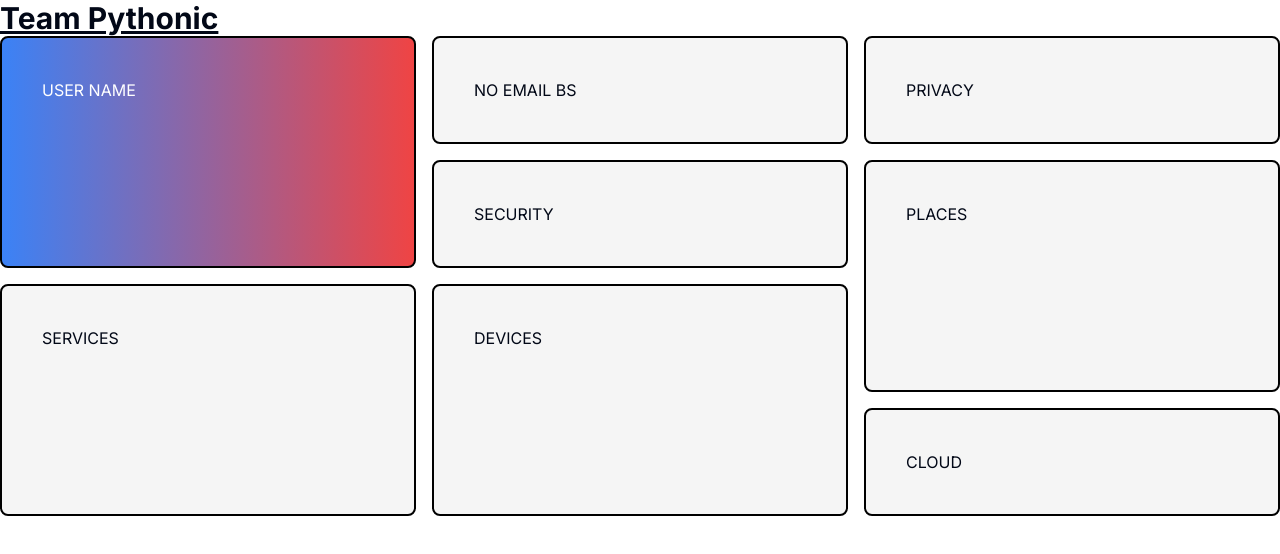
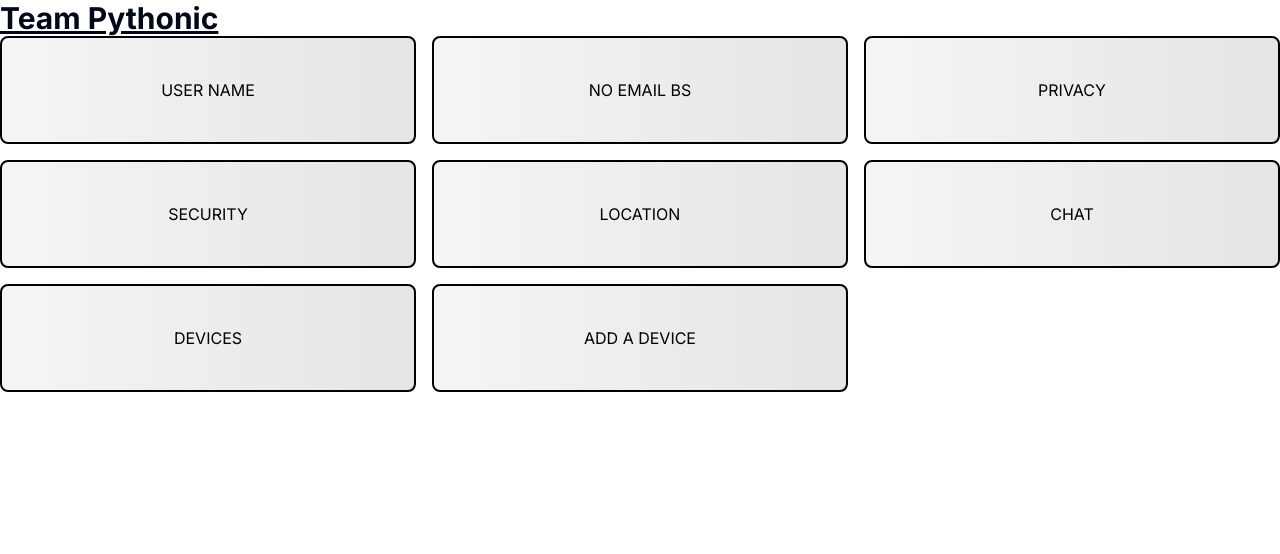
Before and after one commit to CantBeSubh/prisma-hackathon, a Next.js app: page / in a window 1280 px wide. Shown: the top 554 px of the page. Built offline with nearby package versions, Linux system fonts and the light colour scheme.

Commit message:
refactoring

```diff
--- a/app/page.tsx
+++ b/app/page.tsx
@@ -1,4 +1,16 @@
-
+type BentoCardProps = {
+  row?: number
+  col?: number
+  children: React.ReactNode
+}
+const BentoCard = (props: BentoCardProps) => {
+  const { row, col, children } = props
+  return (
+    <div className={`col-span-${col ?? 1} row-span-${row ?? 1} bg-gradient-to-r from-neutral-100 to-neutral-200 rounded-lg border-2 border-black flex items-center justify-center p-10 text-black`}>
+      {children ?? 'PLACEHOLDER'}
+    </div>
+  )
+}
 export default function Home() {
   return (
     <>
@@ -6,30 +18,14 @@ export default function Home() {
         <h1 className="text-3xl font-bold underline">Team Pythonic</h1>
         {/* Bento Grid */}
         <div className="grid grid-cols-3 grid-rows-4 gap-4">
-          <div className="col-span-1 row-span-2 bg-gradient-to-r from-blue-500 to-red-500 rounded-lg border-2 border-black p-10 text-white ">
-            USER NAME
-          </div>
-          <div className="col-span-1 row-span-1 bg-neutral-100 rounded-lg border-2 border-black p-10">
-            NO EMAIL BS
-          </div>
-          <div className="col-span-1 row-span-1 bg-neutral-100 rounded-lg border-2 border-black p-10">
-            PRIVACY
-          </div>
-          <div className="col-span-1 row-span-1 bg-neutral-100 rounded-lg border-2 border-black p-10">
-            SECURITY
-          </div>
-          <div className="col-span-1 row-span-2 bg-neutral-100 rounded-lg border-2 border-black p-10">
-            PLACES
-          </div>
-          <div className="col-span-1 row-span-2 bg-neutral-100 rounded-lg border-2 border-black p-10">
-            SERVICES
-          </div>
-          <div className="col-span-1 row-span-2 bg-neutral-100 rounded-lg border-2 border-black p-10">
-            DEVICES
-          </div>
-          <div className="col-span-1 row-span-1 bg-neutral-100 rounded-lg border-2 border-black p-10">
-            CLOUD
-          </div>
+          <BentoCard row={2} col={1}> USER NAME </BentoCard>
+          <BentoCard > NO EMAIL BS </BentoCard>
+          <BentoCard > PRIVACY </BentoCard>
+          <BentoCard > SECURITY </BentoCard>
+          <BentoCard row={2} col={1}> LOCATION </BentoCard>
+          <BentoCard row={2} col={1}> CHAT </BentoCard>
+          <BentoCard row={2} col={1}> DEVICES </BentoCard>
+          <BentoCard> ADD A DEVICE </BentoCard>
         </div>
       </div>
     </>
```
